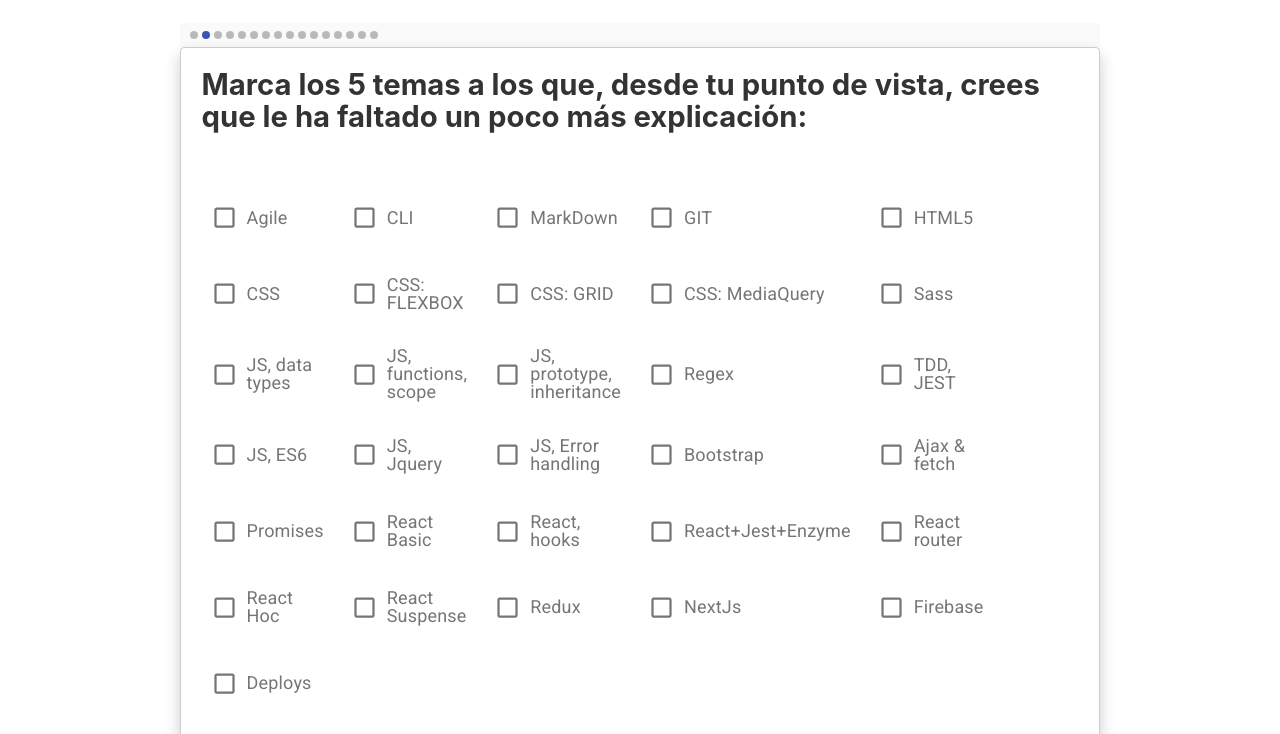
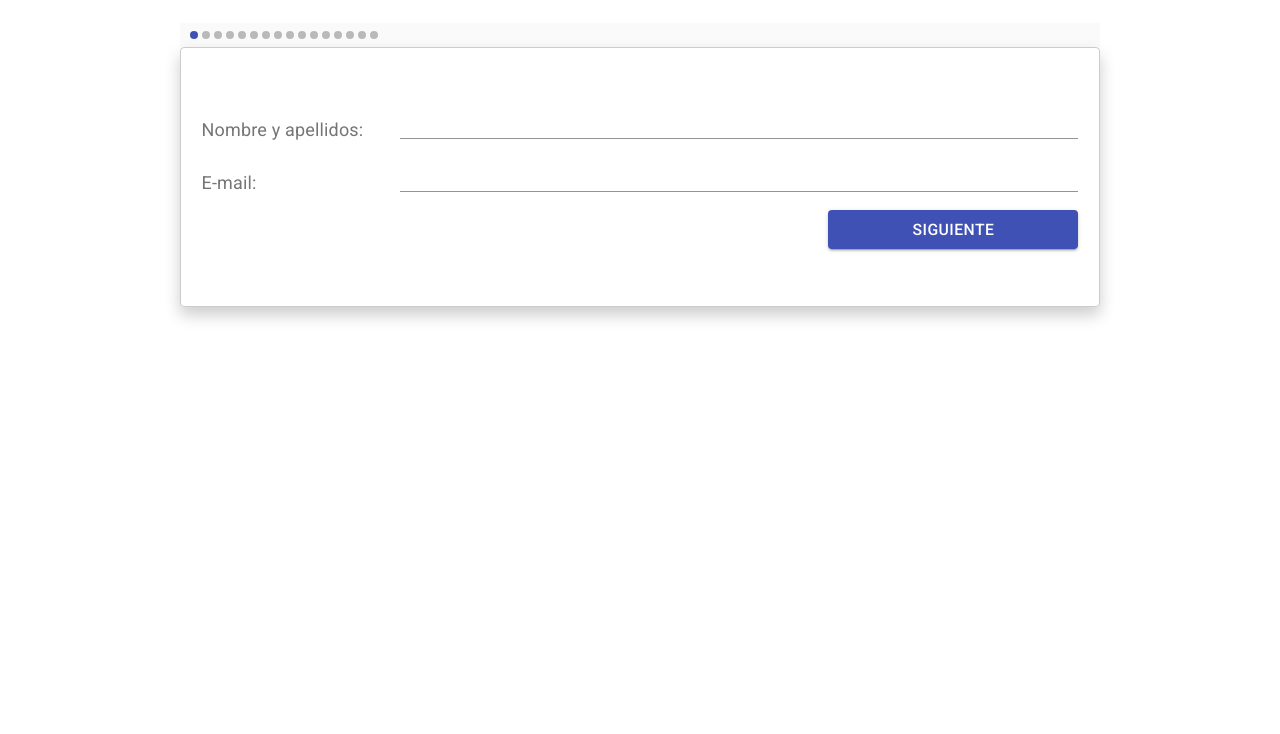
Before and after one commit to the-project-ludus/poll-academy, a Gatsby site: page / in a window 1280 px wide. Shown: the part 100-834 px from the top of the page. After the commit the page ends 800 px from the top, so only its background shows below. Built offline with nearby package versions, Linux system fonts and the light colour scheme; Gatsby itself is replaced by a stand-in of ours.

Commit message:
the first page

```diff
--- a/src/pages/index.js
+++ b/src/pages/index.js
@@ -10,7 +10,7 @@ import { MobileStepper } from '@material-ui/core';
 import './index.css';
 
 const IndexPage = () => {
-  const [questionId, setQuestionId] = useState(1);
+  const [questionId, setQuestionId] = useState(0);
   const [user, setUser] = useState('');
   const questionComponents = useQuestions(() => setQuestionId(questionId + 1));
 
```
